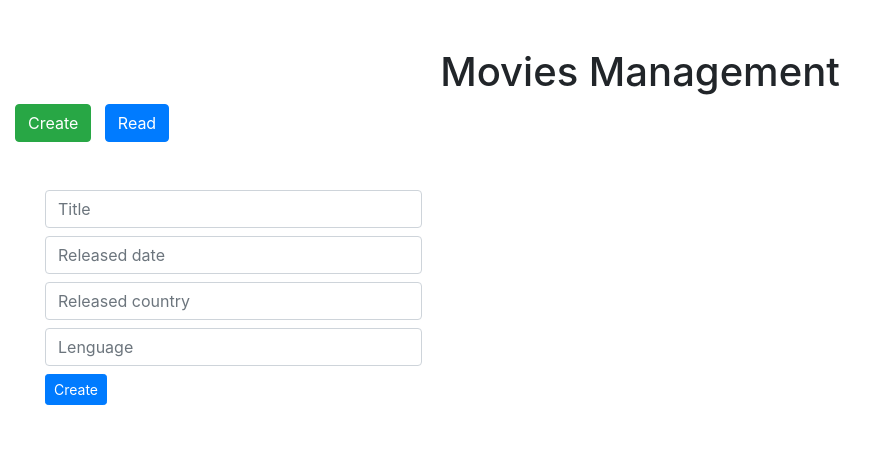
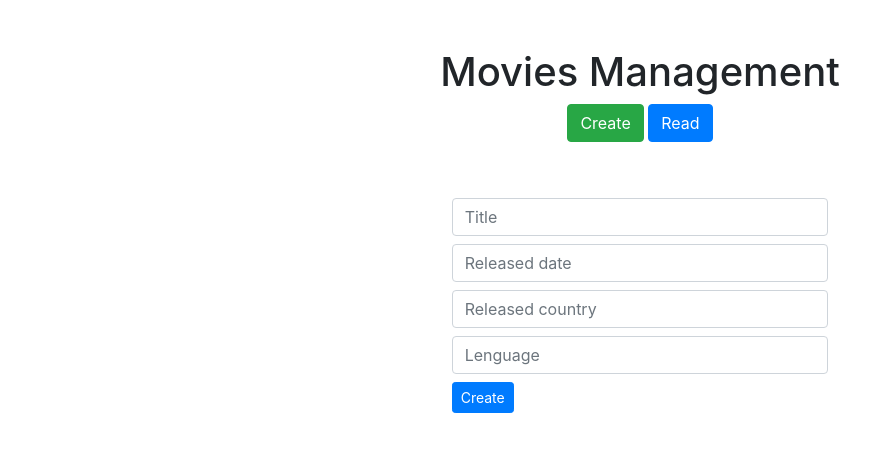
Before and after one commit to RafaelRamirez21/crud-angular-movies, an Angular app: page /create in a window 1280 px wide. Shown: the top 452 px of the page, without its empty margins (0-887 px from the left). Built offline with nearby package versions, Linux system fonts and the light colour scheme; no server answers.

Commit message:
styles were added

```diff
--- a/src/app/app.component.html
+++ b/src/app/app.component.html
@@ -1,7 +1,9 @@
 <div class="container-fluid mt-5">
   <h1 class="text-center">Movies Management</h1>
-  <a routerLink="create" class="btn btn-success">Create</a>
-  &nbsp;
-  <a routerLink="read" class="btn btn-primary">Read</a>
+  <div class='btn-container'>
+    <a routerLink="create" class="btn btn-success">Create</a>
+    &nbsp;
+    <a routerLink="read" class="btn btn-primary">Read</a>
+  </div>
   <router-outlet></router-outlet>
 </div>
--- a/src/app/app.component.scss
+++ b/src/app/app.component.scss
@@ -0,0 +1,5 @@
+.btn-container{
+  margin-top: 5px;
+  display: flex;
+  justify-content:center;
+}
--- a/src/app/create/create.component.html
+++ b/src/app/create/create.component.html
@@ -1,9 +1,9 @@
-<div class="container-fluid mt-5">
+<div class="container-fluid mt-5 ">
 
   <!-- show error message -->
   <div *ngIf="errorMsg" class="alert alert-warning alert-dismissible fade show" role="alert">
     <strong>{{errorMsg}}</strong>
-    <button type="button" class="btn-close" data-bs-dismiss="alert" (click)="errorMsg=false"
+    <button type="button" class="btn btn-primary" data-bs-dismiss="alert" (click)="errorMsg=false"
       aria-label="Close"></button>
   </div>
   <div *ngIf="successMsg" class="alert alert-success alert-dismissible fade show" role="alert">
@@ -11,7 +11,7 @@
     <button type="button" class="btn-close" data-bs-dismiss="alert" aria-label="Close"></button>
   </div>
 
-  <form [formGroup]="userForm" (ngSubmit)="userSubmit()">
+  <form class="centerPrueba" [formGroup]="userForm" (ngSubmit)="userSubmit()">
     <div class="col-lg-4 mt-2">
       <input type="text" class="form-control" formControlName="mov_title" placeholder="Title">
     </div>
--- a/src/app/create/create.component.scss
+++ b/src/app/create/create.component.scss
@@ -0,0 +1,7 @@
+.centerPrueba{
+  display: flex;
+  flex-direction:column;
+  align-items: center;
+  justify-content: center;
+
+}
```
